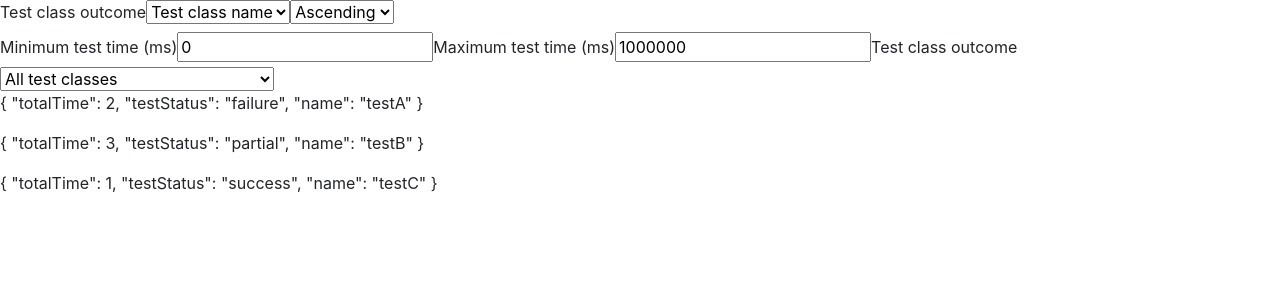
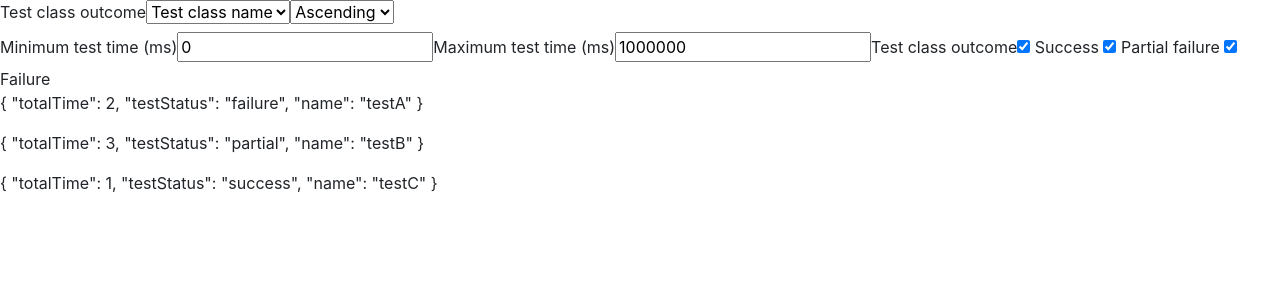
Before and after one commit to t-buss/webpack-demo, a Vue app: page / in a window 1280 px wide. Shown: the top 300 px of the page. Built offline with nearby package versions, Linux system fonts and the light colour scheme.

Commit message:
Replace dropdown box for filter with checkboxes

```diff
--- a/src/components/TestClassFilter.vue
+++ b/src/components/TestClassFilter.vue
@@ -7,12 +7,9 @@
         <input type="number" v-model="maxTime" @change="updateFunc">
 
         <label>Test class outcome</label>
-        <select v-model="testStatus" @change="updateFunc">
-            <option value="all" selected>All test classes</option>
-            <option value="success">Only fully successful test classes</option>
-            <option value="failure">Only fully failed test classes</option>
-            <option value="partial">Only partially failed test classes</option>
-        </select>
+        <input type="checkbox" @change="updateFunc" v-model="includeSuccess"> Success
+        <input type="checkbox" @change="updateFunc" v-model="includePartial"> Partial failure
+        <input type="checkbox" @change="updateFunc" v-model="includeFailure"> Failure
     </div>
 </template>
 
@@ -22,7 +19,9 @@ export default {
     return {
       minTime: 0,
       maxTime: 1000000,
-      testStatus: "all",
+      includeSuccess: true,
+      includePartial: true,
+      includeFailure: true,
       func: () => true
     };
   },
@@ -31,7 +30,9 @@ export default {
       this.func = testClass =>
         testClass.totalTime >= this.minTime &&
         testClass.totalTime <= this.maxTime &&
-        (testClass.testStatus == this.testStatus || this.testStatus == "all");
+        (testClass.testStatus == "success" && this.includeSuccess ||
+        testClass.testStatus == "partial" && this.includePartial ||
+        testClass.testStatus == "failure" && this.includeFailure)
       this.$emit("changed", this.func);
     }
   }
```
